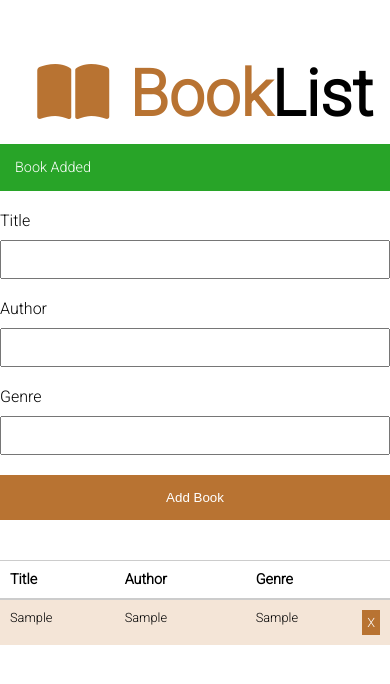
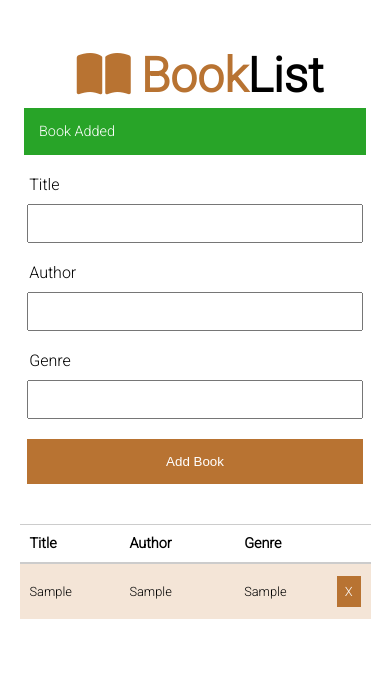
Before and after one commit to Liberator-I/BookList, a plain HTML site: page index.html in a window 390 px wide. Both pictures are taken after typing "Sample", "Sample", "Sample" into the empty fields and a click on the input "Add Book". Drawn offline with Linux system fonts and the light colour scheme.

Commit message:
Animated Alerts and mobile responsivity

```diff
--- a/Assets/css/main.css
+++ b/Assets/css/main.css
@@ -70,6 +70,7 @@
 
 
 .btn {
+    width: 100%;
     padding: 15px;
     margin-top: 20px;
 
@@ -108,7 +109,7 @@ thead tr th {
 
 tbody tr td {
     font-size: 0.8rem;
-    padding: 10px 0px 20px 10px;
+    padding: 20px 0px 20px 10px;
     border-top: 1px solid var(--border-color);
     margin-top: 10px;
 }
@@ -144,7 +145,7 @@ tbody tr:hover {
 }
 
 .deleteBtn {
-    padding: 5px;
+    padding: 8px;
     color: var(--secondary-font-color);
     background-color: var(--primary-color);
     text-decoration: none;
@@ -156,6 +157,20 @@ tbody tr:hover {
     color: var(--secondary-font-color);
 }
 
+@keyframes alertAnimate {
+    from {
+        opacity: 0;
+    }
+    to {
+        opacity: 1;
+    }
+}
+
+
+.animIn {
+    animation: alertAnimate .3s linear;
+}
+
 .danger {
     background-color: var(--danger);
 }
@@ -163,3 +178,67 @@ tbody tr:hover {
 .success {
     background-color: var(--success);
 }
+
+/* ----- Media Queries ----- */
+
+@media only screen and (max-width: 600px) {
+    .heading {
+        font-size: 3rem;
+    }
+
+    .alert {
+        width: 80%;
+        margin: 0 auto;
+    }
+
+    .book {
+        padding: 10px;
+    }
+
+    .input-wrapper {
+        width: 100%;
+        /* background-color: red; */
+
+        display: flex;
+        justify-content: center;
+        align-items: center;
+    }
+
+    .input-wrapper label {
+        width: 85%;
+        display: flex;
+        justify-content: flex-start;
+        /* background-color: red; */
+    }
+
+    .input-wrapper input {
+        width: 80%;
+    }
+
+    .btn-wrapper {
+        width: 100%;
+
+        display: flex;
+        justify-content: center;
+        /* background-color: yellow; */
+    }
+
+    .btn {
+        width: 86%;
+    }
+
+    .table-wrapper {
+        width: 100%;
+
+        display: flex;
+        justify-content: center;
+    }
+
+    table {
+       width: 90%;
+    }
+
+    .deleteBtn {
+        padding: 8px;
+    }
+}
--- a/Assets/js/main.js
+++ b/Assets/js/main.js
@@ -43,10 +43,13 @@ class UI { // Methods
     static showAlert(mesasge, className) {
         const div = document.createElement('div');
         div.className = `alert alert ${className}`;
+        div.classList.add('anim');
         div.appendChild(document.createTextNode(mesasge));
+
 
         const container = document.querySelector('.form-wrapper');
         const form = document.querySelector('#bookForm');
+
         container.insertBefore(div, form); // Insert div before form
 
         setTimeout(() => document.querySelector('.alert').remove(), 3000);
--- a/index.html
+++ b/index.html
@@ -27,8 +27,11 @@
                 <label for="genre">Genre</label>
                 <input type="text" id="genre" class="genre-input">
             </div>
+            <div class="btn-wrapper">
                 <input type="submit" value="Add Book" class="btn">
+            </div>
         </form>
+        <div class="table-wrapper">
             <table class="table">
                 <thead>
                     <tr>
@@ -41,6 +44,7 @@
                 <tbody id="bookList"></tbody>
             </table>
         </div>
+        </div>
     </main>
     <script src="Assets/js/main.js"></script>
 </body>
```
Lines whose indentation alone changed are shown as unchanged.
